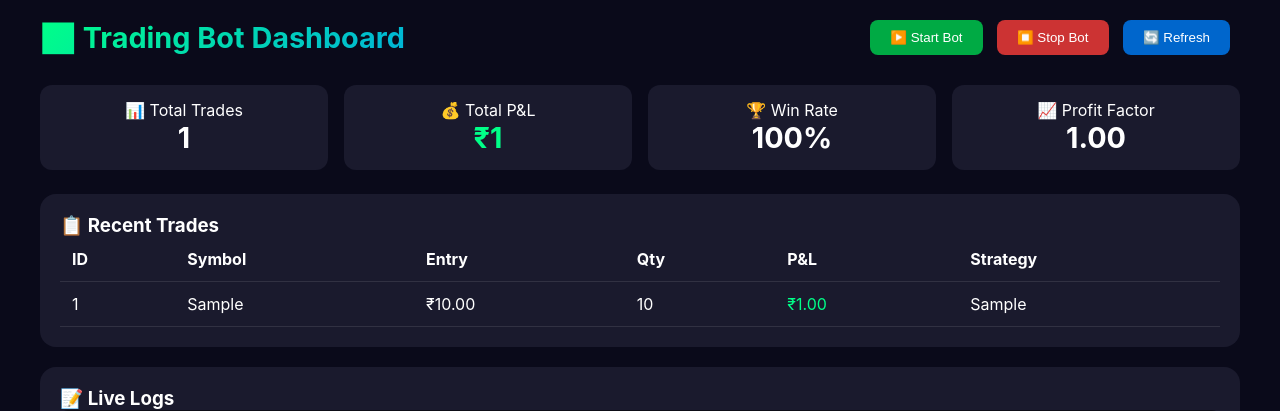
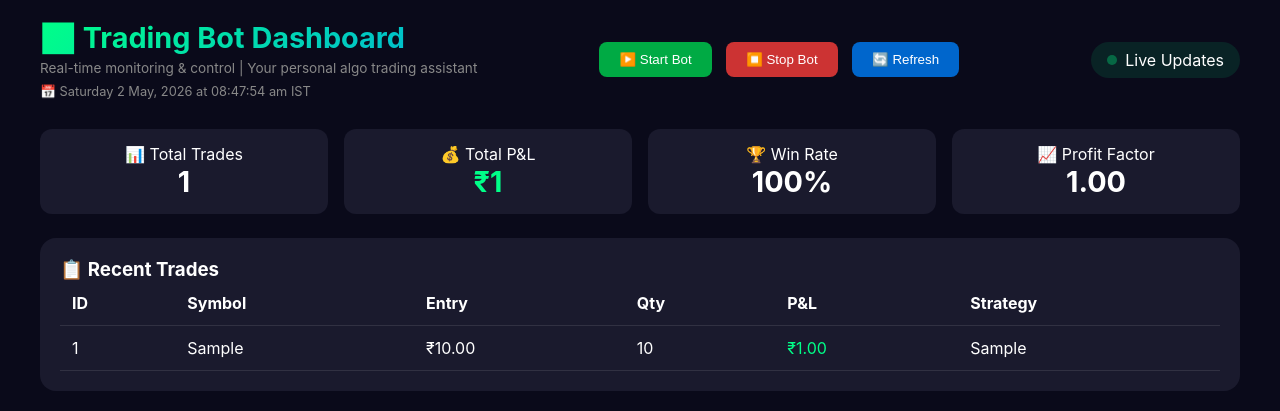
Before and after one commit to SiddeshMandhare/trading-bot, a Flask app: page / in a window 1280 px wide. Shown: the top 411 px of the page. Run offline with Flask 3, Linux system fonts and the light colour scheme; tables that the repository leaves empty hold one stand-in row (values such as "Sample post"); parts of the project's set-up code (start-up, migrations or seed data) failed here and were passed over; some libraries are stand-ins or nearby versions.

Commit message:
Update index.html
Add date and time header

```diff
--- a/templates/index.html
+++ b/templates/index.html
@@ -2,7 +2,7 @@
 <html lang="en">
 <head>
     <meta charset="UTF-8">
-    <meta name="viewport" content="width=device-width, initial-scale=1.0">
+    <meta name="viewport" content="width=device-width, initial-scale=1.0, viewport-fit=cover">
     <title>Trading Bot Dashboard</title>
     <script src="https://cdn.socket.io/4.5.4/socket.io.min.js"></script>
     <style>
@@ -10,7 +10,11 @@
         body { font-family: -apple-system, BlinkMacSystemFont, 'Segoe UI', Roboto, sans-serif; background: #0a0a1a; color: white; padding: 20px; }
         .container { max-width: 1200px; margin: 0 auto; }
         .header { display: flex; justify-content: space-between; align-items: center; margin-bottom: 30px; flex-wrap: wrap; gap: 15px; }
-        h1 { font-size: 1.8rem; background: linear-gradient(135deg, #00ff88, #00b4d8); -webkit-background-clip: text; -webkit-text-fill-color: transparent; }
+        .title h1 { font-size: 1.8rem; background: linear-gradient(135deg, #00ff88, #00b4d8); -webkit-background-clip: text; -webkit-text-fill-color: transparent; }
+        .title p { font-size: 0.85rem; color: #888; margin-top: 5px; }
+        .live-indicator { display: flex; align-items: center; gap: 8px; background: rgba(0,255,136,0.1); padding: 8px 16px; border-radius: 50px; }
+        .live-dot { width: 10px; height: 10px; background: #00ff88; border-radius: 50%; animation: pulse 1.5s infinite; }
+        @keyframes pulse { 0%, 100% { opacity: 1; } 50% { opacity: 0.3; } }
         .card { background: rgba(30,30,50,0.8); border-radius: 16px; padding: 20px; margin-bottom: 20px; }
         .stats-grid { display: grid; grid-template-columns: repeat(auto-fit, minmax(150px, 1fr)); gap: 16px; margin-bottom: 24px; }
         .stat { text-align: center; padding: 15px; background: rgba(30,30,50,0.8); border-radius: 12px; }
@@ -19,25 +23,39 @@
         .negative { color: #ff4444; }
         table { width: 100%; border-collapse: collapse; }
         th, td { padding: 12px; text-align: left; border-bottom: 1px solid rgba(255,255,255,0.1); }
-        .btn { padding: 10px 20px; border: none; border-radius: 8px; cursor: pointer; font-weight: 500; margin-right: 10px; }
+        .btn { padding: 10px 20px; border: none; border-radius: 8px; cursor: pointer; font-weight: 500; margin-right: 10px; transition: all 0.2s; }
         .btn-start { background: #00aa44; color: white; }
+        .btn-start:hover { background: #008833; transform: translateY(-1px); }
         .btn-stop { background: #cc3333; color: white; }
+        .btn-stop:hover { background: #aa2222; transform: translateY(-1px); }
         .btn-refresh { background: #0066cc; color: white; }
+        .btn-refresh:hover { background: #0055aa; transform: translateY(-1px); }
         .logs { height: 200px; overflow-y: auto; font-family: monospace; font-size: 0.8rem; background: rgba(0,0,0,0.5); border-radius: 8px; padding: 10px; }
+        .datetime { font-size: 0.8rem; color: #888; margin-top: 8px; }
         @media (max-width: 768px) { .stat-value { font-size: 1.2rem; } th, td { font-size: 0.75rem; padding: 8px; } }
     </style>
 </head>
 <body>
     <div class="container">
+        <!-- Header with Title and DateTime -->
         <div class="header">
-            <h1>📈 Trading Bot Dashboard</h1>
+            <div class="title">
+                <h1>📈 Trading Bot Dashboard</h1>
+                <p>Real-time monitoring & control | Your personal algo trading assistant</p>
+                <div id="datetime" class="datetime"></div>
+            </div>
             <div>
                 <button id="startBtn" class="btn btn-start">▶️ Start Bot</button>
                 <button id="stopBtn" class="btn btn-stop">⏹️ Stop Bot</button>
                 <button id="refreshBtn" class="btn btn-refresh">🔄 Refresh</button>
             </div>
+            <div class="live-indicator">
+                <span class="live-dot"></span>
+                <span>Live Updates</span>
+            </div>
         </div>
 
+        <!-- Stats Cards -->
         <div class="stats-grid" id="statsGrid">
             <div class="stat"><div>📊 Total Trades</div><div class="stat-value" id="totalTrades">--</div></div>
             <div class="stat"><div>💰 Total P&L</div><div class="stat-value" id="totalPnl">--</div></div>
@@ -45,11 +63,22 @@
             <div class="stat"><div>📈 Profit Factor</div><div class="stat-value" id="profitFactor">--</div></div>
         </div>
 
+        <!-- Recent Trades Table -->
         <div class="card">
             <h3>📋 Recent Trades</h3>
-            <div style="overflow-x: auto;"><table id="tradesTable"><thead><tr><th>ID</th><th>Symbol</th><th>Entry</th><th>Qty</th><th>P&L</th><th>Strategy</th></tr></thead><tbody id="tradesBody"><tr><td colspan="6">Loading...</td></tr></tbody></table></div>
+            <div style="overflow-x: auto;">
+                <table id="tradesTable">
+                    <thead>
+                        <tr><th>ID</th><th>Symbol</th><th>Entry</th><th>Qty</th><th>P&L</th><th>Strategy</th></tr>
+                    </thead>
+                    <tbody id="tradesBody">
+                        <tr><td colspan="6" style="text-align: center;">Loading...</td></tr>
+                    </tbody>
+                </table>
+            </div>
         </div>
 
+        <!-- Live Logs -->
         <div class="card">
             <h3>📝 Live Logs</h3>
             <div id="logsContainer" class="logs">Connecting...</div>
@@ -58,6 +87,22 @@
 
     <script>
         let socket = null;
+
+        // Update date, day, and time
+        function updateDateTime() {
+            const now = new Date();
+            const options = {
+                weekday: 'long',
+                year: 'numeric',
+                month: 'long',
+                day: 'numeric',
+                hour: '2-digit',
+                minute: '2-digit',
+                second: '2-digit'
+            };
+            const formattedDate = now.toLocaleDateString('en-IN', options);
+            document.getElementById('datetime').innerHTML = `📅 ${formattedDate} IST`;
+        }
 
         function initSocket() {
             socket = io();
@@ -87,18 +132,37 @@
 
                 const trades = await fetch('/api/trades?limit=20').then(r => r.json());
                 const tbody = document.getElementById('tradesBody');
-                if (trades.length === 0) tbody.innerHTML = '<tr><td colspan="6">No trades yet</td></tr>';
-                else tbody.innerHTML = trades.map(t => `<tr><td>${t.trade_id}</td><td>${t.symbol}</td><td>₹${(t.entry_price||0).toFixed(2)}</td><td>${t.quantity}</td><td class="${t.pnl>=0?'positive':'negative'}">₹${(t.pnl||0).toFixed(2)}</td><td>${t.strategy||'-'}</td></tr>`).join('');
+                if (trades.length === 0) {
+                    tbody.innerHTML = '<tr><td colspan="6" style="text-align: center;">No trades yet</td></tr>';
+                } else {
+                    tbody.innerHTML = trades.map(t => `
+                        <tr>
+                            <td>${t.trade_id}</td>
+                            <td>${t.symbol}</td>
+                            <td>₹${(t.entry_price || 0).toFixed(2)}</td>
+                            <td>${t.quantity}</td>
+                            <td class="${t.pnl >= 0 ? 'positive' : 'negative'}">₹${(t.pnl || 0).toFixed(2)}</td>
+                            <td>${t.strategy || '-'}</td>
+                        </tr>
+                    `).join('');
+                }
             } catch(e) { console.error(e); }
         }
 
-        document.getElementById('startBtn').onclick = () => fetch('/api/bot/start', {method:'POST'}).then(()=>addLog('Start command sent'));
-        document.getElementById('stopBtn').onclick = () => fetch('/api/bot/stop', {method:'POST'}).then(()=>addLog('Stop command sent'));
+        // Bot control buttons
+        document.getElementById('startBtn').onclick = () => fetch('/api/bot/start', {method:'POST'}).then(() => addLog('Start command sent'));
+        document.getElementById('stopBtn').onclick = () => fetch('/api/bot/stop', {method:'POST'}).then(() => addLog('Stop command sent'));
         document.getElementById('refreshBtn').onclick = () => refreshData();
 
+        // Initialize everything
         initSocket();
         refreshData();
+        updateDateTime();
+
+        // Auto refresh every 10 seconds
         setInterval(refreshData, 10000);
+        // Update date/time every second
+        setInterval(updateDateTime, 1000);
     </script>
 </body>
 </html>
```
